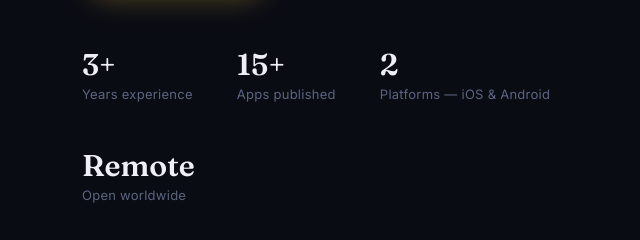
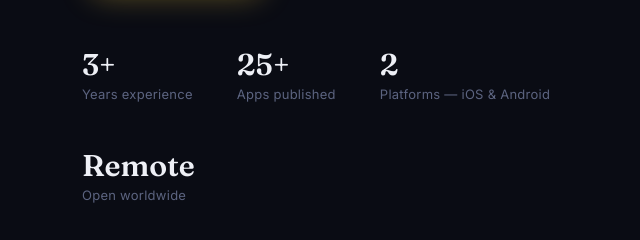
Before and after one commit to saimawan185/msaimawan.dev, a plain HTML site: page index.html in a window 1280 px wide. Shown: the part 845-1085 px from the top of the page, 0-640 px from the left. Drawn offline with Linux system fonts and the light colour scheme.

Commit message:
Update published apps count from 15 to 25

```diff
--- a/index.html
+++ b/index.html
@@ -639,7 +639,7 @@
       </div>
       <div class="stat-row">
         <div class="stat"><b>3+</b><span>Years experience</span></div>
-        <div class="stat"><b>15+</b><span>Apps published</span></div>
+        <div class="stat"><b>25+</b><span>Apps published</span></div>
         <div class="stat"><b>2</b><span>Platforms — iOS &amp; Android</span></div>
         <div class="stat"><b>Remote</b><span>Open worldwide</span></div>
       </div>
```
